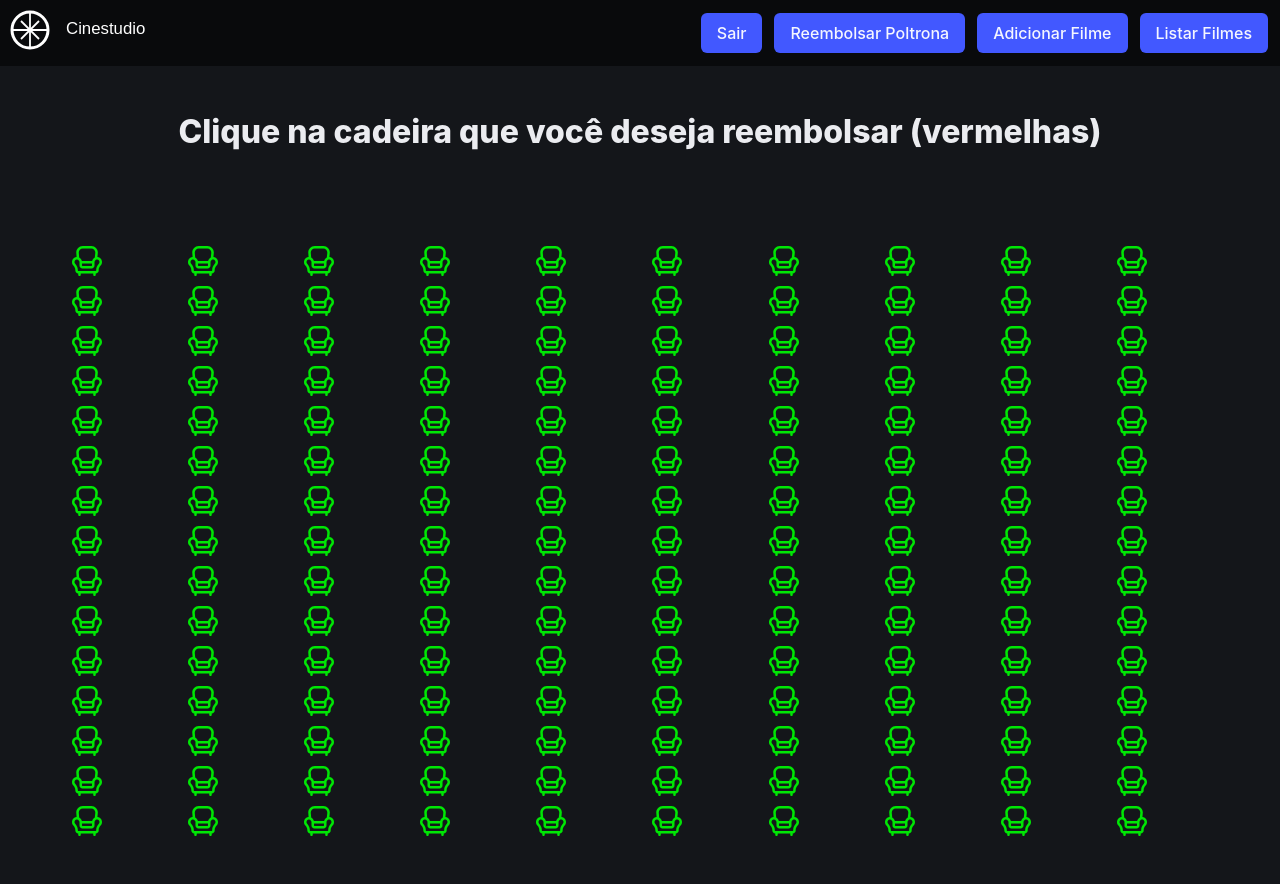
After one commit to rafaelleeto/cinema, a Flask app: page /reembolso in a window 1280 px wide. The commit adds this page. Run offline with Flask 3, Linux system fonts and the light colour scheme; the visitor is signed in with stand-in values (Sample User, id 1); data that the repository does not hold is empty.

Commit message:
Opção de reembolsar cadeira de acordo com usuario

```diff
--- a/app.py
+++ b/app.py
@@ -88,7 +88,6 @@ def comprar_ingresso(sessao):
     print(sessao)
     ingressos = db.pegar_ingresso(sessao)
     poltronas_ocupadas = [ingresso["poltrona"] for ingresso in ingressos]
-    print(poltronas_ocupadas)
     return render_template("ingresso.html", sessao=sessao, ingressos=poltronas_ocupadas)
 
 
@@ -102,7 +101,7 @@ def comprar_cadeira(sessao, cadeira):
     else:
         meia = 0
 
-    db.criar_ingresso(cadeira, sessao, meia)
+    db.criar_ingresso(cadeira, sessao, meia, session["usuario"])
     flash("Compra efetuada com sucesso!")
     return redirect("/")
 
@@ -162,5 +161,19 @@ def editar_filme(id):
     return redirect("/listar_filmes")
 
 
+@app.route("/reembolso")
+def reembolso():
+    ingressos = db.pegar_ingressos_conta(session["usuario"])
+    poltronas_ocupadas = [ingresso["poltrona"] for ingresso in ingressos]
+    return render_template("reembolso.html", ingressos=poltronas_ocupadas)
+
+
+@app.route("/reembolsar/<id>")
+def reembolsar(id):
+    db.excluir_ingresso(id)
+    flash("Cadeira reembolsada com sucesso")
+    return redirect("/reembolso")
+
+
 if __name__ == "__main__":
     app.run(debug=True)
--- a/db.py
+++ b/db.py
@@ -21,7 +21,8 @@ def criar_tabela():
                        (ID INTEGER PRIMARY KEY,
                        poltrona INTEGER,
                        sessao INTEGER,
-                       meia INTEGER)""")
+                       meia INTEGER,
+                       conta_id INTEGER)""")
 
         cursor.execute(""" CREATE TABLE IF NOT EXISTS filmes
                        (ID INTEGER PRIMARY KEY,
@@ -85,10 +86,10 @@ def pegar_sessoes(filme_id):
         return cursor.fetchall()
 
 
-def criar_ingresso(poltrona, sessao, meia):
+def criar_ingresso(poltrona, sessao, meia, conta):
     with conectar_banco() as cursor:
         cursor.execute(
-            """INSERT INTO  ingressos (poltrona,sessao,meia) VALUES (?,?,?) """, (poltrona, sessao, meia))
+            """INSERT INTO  ingressos (poltrona,sessao,meia,conta_id) VALUES (?,?,?,?) """, (poltrona, sessao, meia, conta))
 
 
 def pegar_ingresso(id):
@@ -154,5 +155,17 @@ def atualizar_filme(nome, sinopse, classificacao, capa, id):
             """UPDATE filmes SET nome=?,sinopse=?,classificacao=?,capa=? WHERE id=?""", (nome, sinopse, classificacao, capa, id))
 
 
+def pegar_ingressos_conta(conta_id):
+    with conectar_banco() as cursor:
+        cursor.execute(
+            """SELECT * FROM ingressos WHERE conta_id=?""", (conta_id,))
+        return cursor.fetchall()
+
+
+def excluir_ingresso(id):
+    with conectar_banco() as cursor:
+        cursor.execute("""DELETE FROM ingressos WHERE poltrona=?""", (id,))
+
+
 if __name__ == "__main__":
     criar_tabela()
--- a/templates/criar_sessao.html
+++ b/templates/criar_sessao.html
@@ -21,4 +21,5 @@
         </section>
     </form>
 </body>
+
 </html>
--- a/templates/navybar.html
+++ b/templates/navybar.html
@@ -26,14 +26,15 @@
     <div class="navbar-item">
       <div class="buttons">
         {% if not session["usuario"] %}
-          <a href="/login" class="button is-link">Já tenho uma conta</a>
-          <a href="/registro" class="button is-link">Não tenho uma conta</a>
-        {% else  %}
-          <a href="/sair" class="button is-link">Sair</a>
+        <a href="/login" class="button is-link">Já tenho uma conta</a>
+        <a href="/registro" class="button is-link">Não tenho uma conta</a>
+        {% else %}
+        <a href="/sair" class="button is-link">Sair</a>
+        <a href="/reembolso" class="button is-link">Reembolsar Poltrona</a>
         {% endif %}
         {% if session["usuario"]==1 %}
-          <a href="/criar_filmes" class="button is-link">Adicionar Filme</a>
-          <a href="/listar_filmes" class="button is-link">Listar Filmes</a>
+        <a href="/criar_filmes" class="button is-link">Adicionar Filme</a>
+        <a href="/listar_filmes" class="button is-link">Listar Filmes</a>
         {% endif %}
 
 
--- /dev/null
+++ b/templates/reembolso.html
@@ -0,0 +1,70 @@
+<!DOCTYPE html>
+<html lang="pt-br" class="theme-dark">
+{%include "head.html"%}
+
+<body>
+    {%include "navybar.html"%}
+    {%include "flash.html"%}
+
+
+    <section class="section full-height">
+        <div class="container">
+            <div class="columns is-mobile is-centered">
+                <div class="column is-narrow has-text-centered">
+                    <h1 class="title ">Clique na cadeira que você deseja reembolsar (vermelhas)</h1>
+
+                </div>
+            </div>
+        </div>
+    </section>
+
+    <!DOCTYPE html>
+    <html lang="pt-br" class="theme-dark">
+    {%include "head.html"%}
+
+    <body>
+
+        <section class="section">
+            <div class="container">
+                <div class="fixed-grid has-10-cols">
+                    <div class="grid">
+                        {% for i in range(1,151) %}
+                        {% if i in ingressos %}
+                        <a href="/reembolsar/{{i}}">
+                            <img src="/static/img/SVG_VERMELHO.svg">
+                        </a>
+                        {% else %}
+                        <img src="/static/img/SVG_VERDE.svg">
+                        {% endif %}
+                        {% endfor %}
+                    </div>
+                </div>
+            </div>
+        </section>
+
+        <style>
+            .grid {
+                display: grid;
+                grid-template-columns: repeat(10, 1fr);
+                /* 10 colunas */
+                gap: 10px;
+            }
+
+            .grid img {
+                width: 45px;
+                height: 30px;
+                object-fit: contain;
+                /* Para garantir que a imagem se ajuste corretamente */
+            }
+
+            .grid a {
+                display: block;
+            }
+        </style>
+
+
+
+
+    </body>
+
+    </html>
```
Also changed, not shown: templates/ingresso.html (+11 -7 lines).
